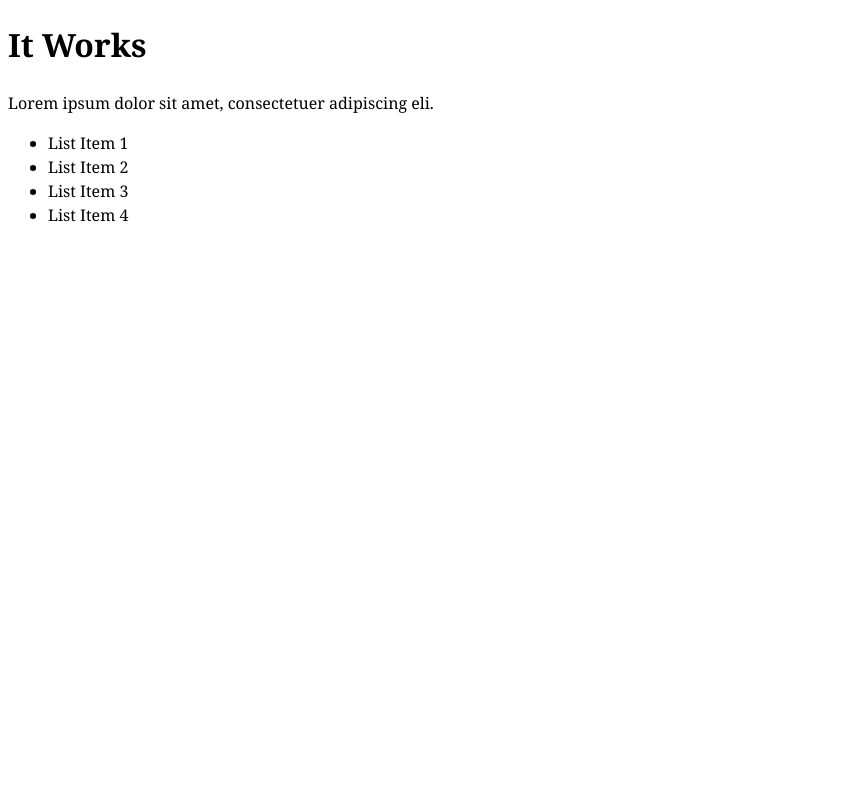
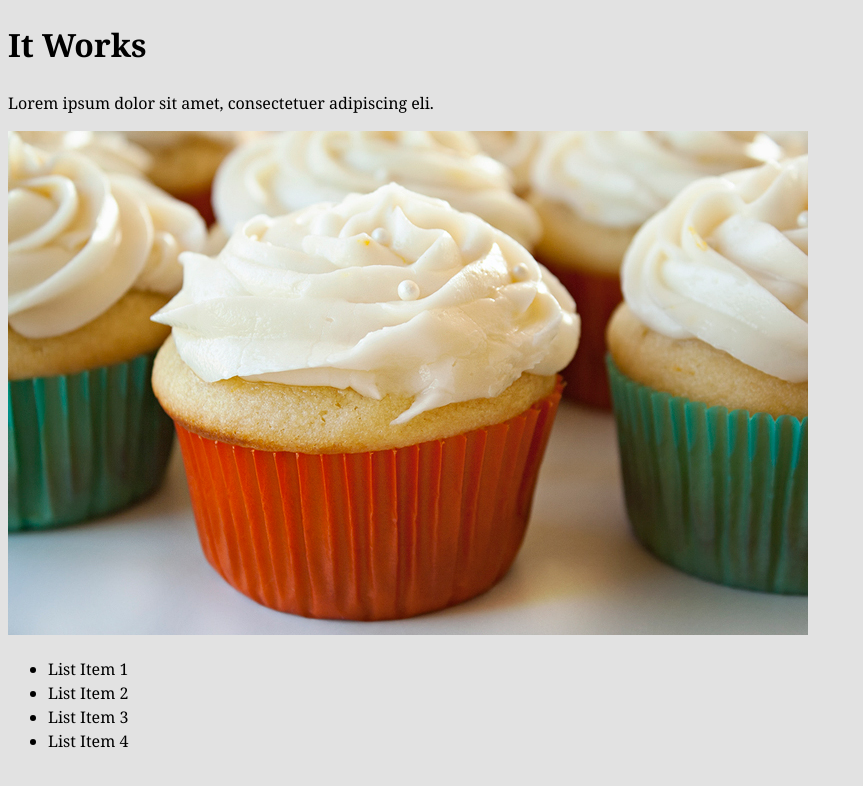
Before and after one commit to cole0228/intro-to-github, a plain HTML site: page index.html in a window 1280 px wide. Shown: the whole page, without its empty margins (0-863 px from the left). Drawn offline with Linux system fonts and the light colour scheme.

Commit message:
added an image.

```diff
--- a/css/general.css
+++ b/css/general.css
@@ -2,6 +2,6 @@
 /* CSS Document */
 
 html{
-	background-colour: #e2e2e2;
+	background-color: #e2e2e2;
 	font: normal 100%/1.5 Georgia,serif;
 }
--- a/index.html
+++ b/index.html
@@ -12,6 +12,8 @@
 
 			<p>Lorem ipsum dolor sit amet, consectetuer adipiscing eli.</p>
 
+			<img src="img/lemon.jpg" alt="lemon cupcake">
+
 				<ul>
 					<li>List Item 1</li>
 					<li>List Item 2</li>
```
Also changed, not shown: img/lemon.jpg (added).
